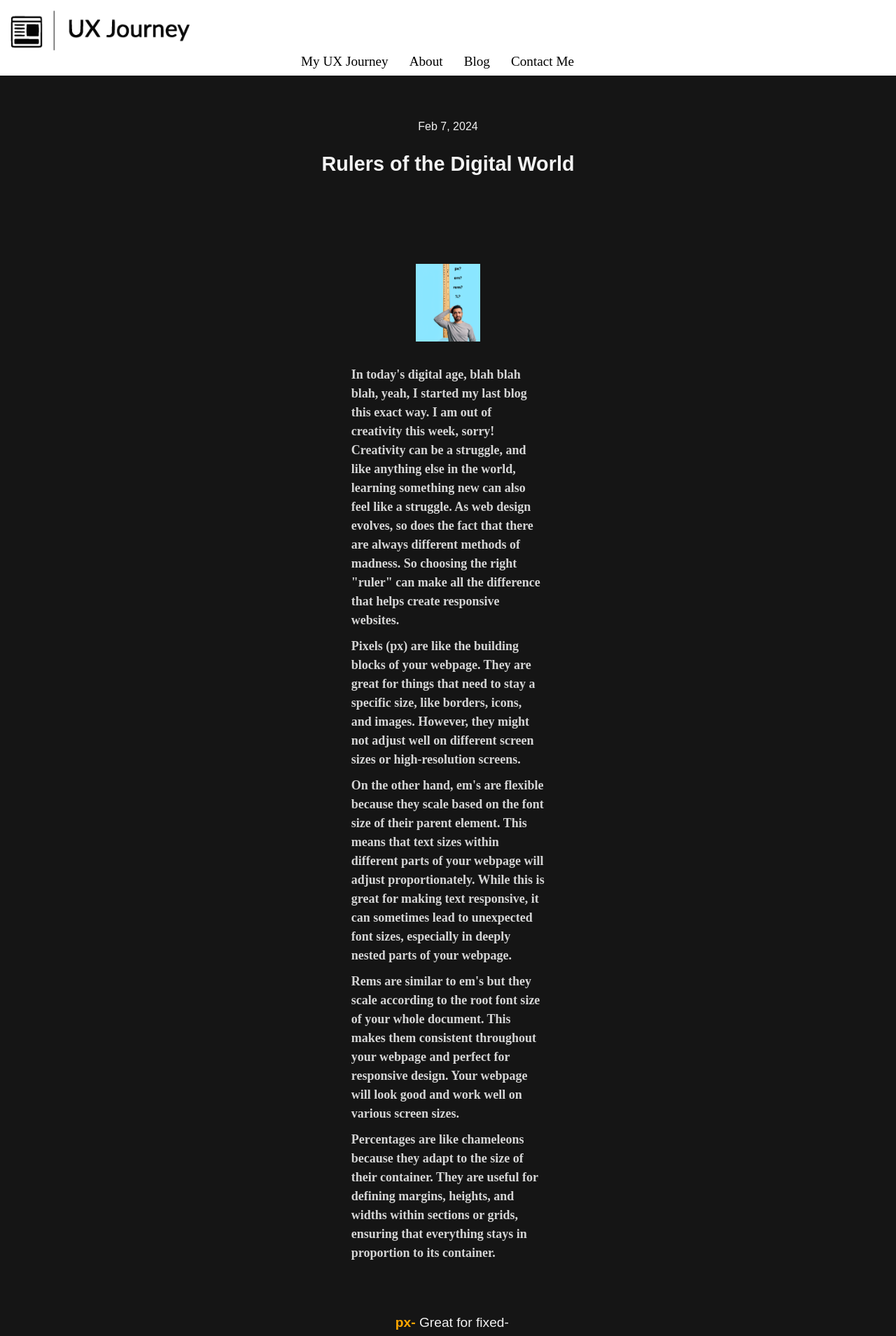
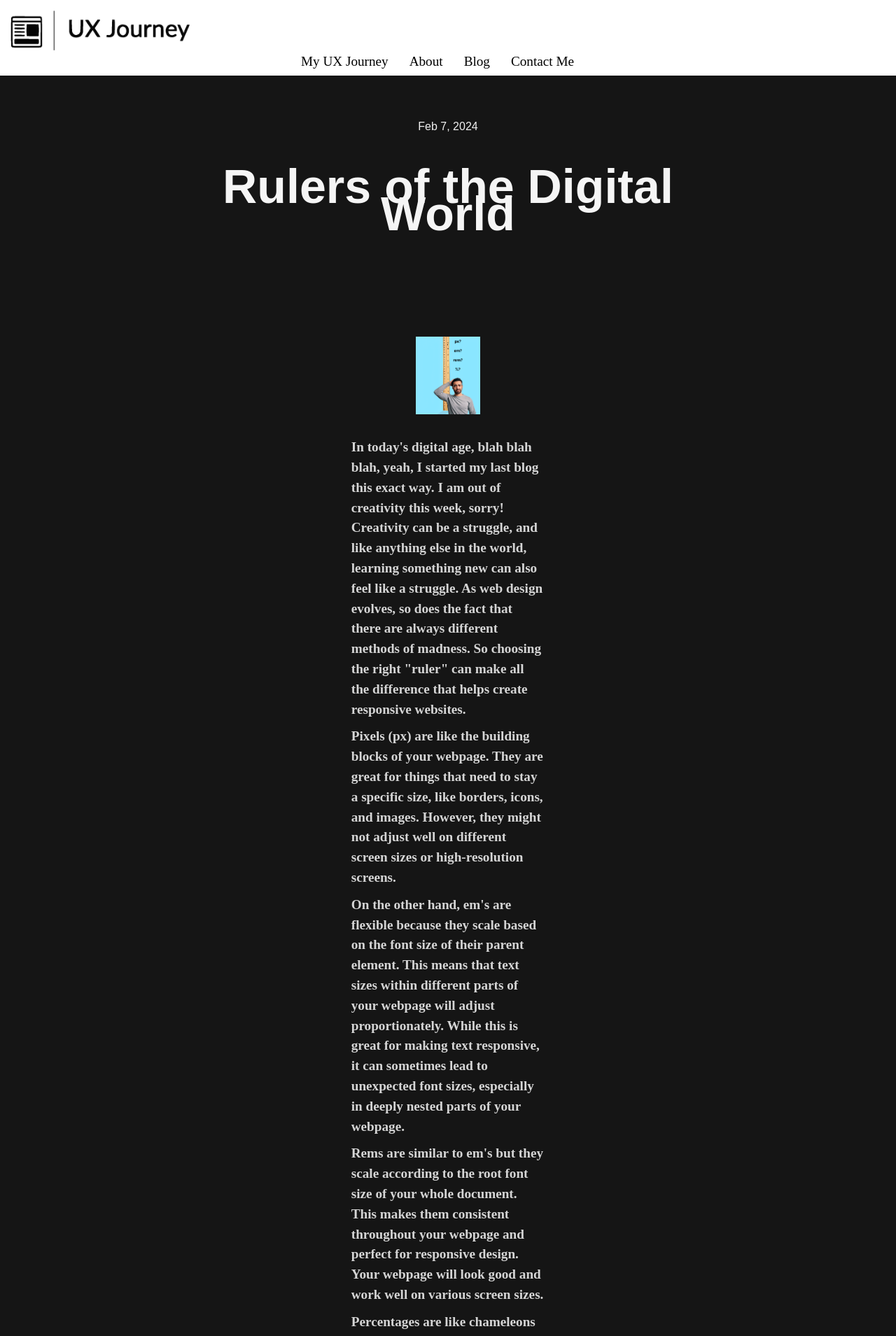
Before and after one commit to myuxjourney/myuxjourney.github.io, a Jekyll site: the page built from _posts/2024-02-13-Rulers-of-the-Digitial-World.html, in a window 1280 px wide. Shown: the top 1909 px of the page at 70% size. Built offline with Jekyll 4.4.1, drawn with Linux system fonts in a browser that asks for light colours; nearby versions of some CDN libraries; library files that are not in the unit come from our copies.

```diff
--- a/_includes/head.html
+++ b/_includes/head.html
@@ -18,7 +18,7 @@
   />
   <link rel="alternate" type="application/rss+xml" title="{{ site.title }}"
   href="{{ "/feed.xml" | prepend: site.baseurl | prepend: site.url }}">
-  <link rel="stylesheet" href="normalize.css" />
+  <link rel="stylesheet" href="/normalize.css" />
 
   <script src="https://ajax.googleapis.com/ajax/libs/jquery/3.2.1/jquery.min.js"></script>
 </head>
--- a/_sass/_base.scss
+++ b/_sass/_base.scss
@@ -42,7 +42,7 @@ section {
 
 /* Block: two */
 .two {
-  background-color: #f3f3f3;
+  background-color: hsl(0, 0%, 95%);
   color: rgb(21, 21, 21);
   display: grid;
   font-size: 1.5em;
@@ -122,7 +122,7 @@ section {
 /* Block: post-content */
 .post-content {
   background-color: rgb(21, 21, 21);
-  color: #f3f3f3;
+  color: #f5f5f5;
   font-family: "Raleway" sans-serif;
   font-size: larger;
   line-height: 2em;
@@ -132,14 +132,14 @@ section {
 /* Block: post-title */
 .post-title {
   background-color: rgb(21, 21, 21);
-  color: #f3f3f3;
+  color: #f5f5f5;
   text-align: left;
 }
 
 /* Block: blog-content */
 .blog-content {
   background-color: rgb(21, 21, 21);
-  color: #f3f3f3;
+  color: #f5f5f5;
   font-weight: 600;
   padding-left: 20%;
   padding-right: 20%;
@@ -254,3 +254,29 @@ body:after {
   font-size: smaller;
   font-weight: 400;
 }
+
+// Typographic Scale Sizing //
+
+h1 {
+  font-size: 4.739em;
+}
+
+h2 {
+  font-size: 3.55em;
+}
+
+h3 {
+  font-size: 2.66em;
+}
+
+h4 {
+  font-size: 2em;
+}
+
+h5 {
+  font-size: 1.5em;
+}
+
+h6 {
+  font-size: 1.125em;
+}
--- a/_sass/_layout.scss
+++ b/_sass/_layout.scss
@@ -15,7 +15,7 @@
 .copyright {
   align-content: center;
   display: grid;
-  font-size: x-large;
+  font-size: 1.125em;
   grid-template-columns: max-content max-content max-content;
   justify-content: center;
   padding-top: 5px;
@@ -25,7 +25,7 @@
 /* Element: blog-list */
 .blog-list {
   font-family: "Raleway" sans-serif;
-  font-size: larger;
+  font-size: 1.5em;
   line-height: 2em;
   list-style-type: none;
   margin-left: 25%;
@@ -37,9 +37,9 @@
 
 /* Element: paragraph */
 p {
-  color: #f0f0f0;
+  color: #d5d5d5;
   font-family: Raleway;
-  font-size: large;
+  font-size: 1em;
   line-height: 1.5em;
   margin-bottom: 10px;
   text-align: left;
--- /dev/null
+++ b/_sass/_settings.scss
@@ -0,0 +1,3 @@
+$colorPrimary: rgb(21, 21, 21);
+$colorSecondary: #f0f0f0;
+$colorDark: #26293a;
```
Also changed, not shown: _posts/2024-02-22-Cleaner-CSS-with-ITCSS.html (added, +39 -0 lines), photography.html (deleted, +0 -9 lines), _form.scss (added), _sass/Styles/_components.scss (added), _sass/Styles/_elements.scss (added), _sass/Styles/_generic.scss (added), _sass/Styles/_objects.scss (added), _sass/Styles/_tools.scss (added), _sass/Styles/_trumps.scss (added), images/Blog Images/ITCSS-New.png (added), 1 other file.
